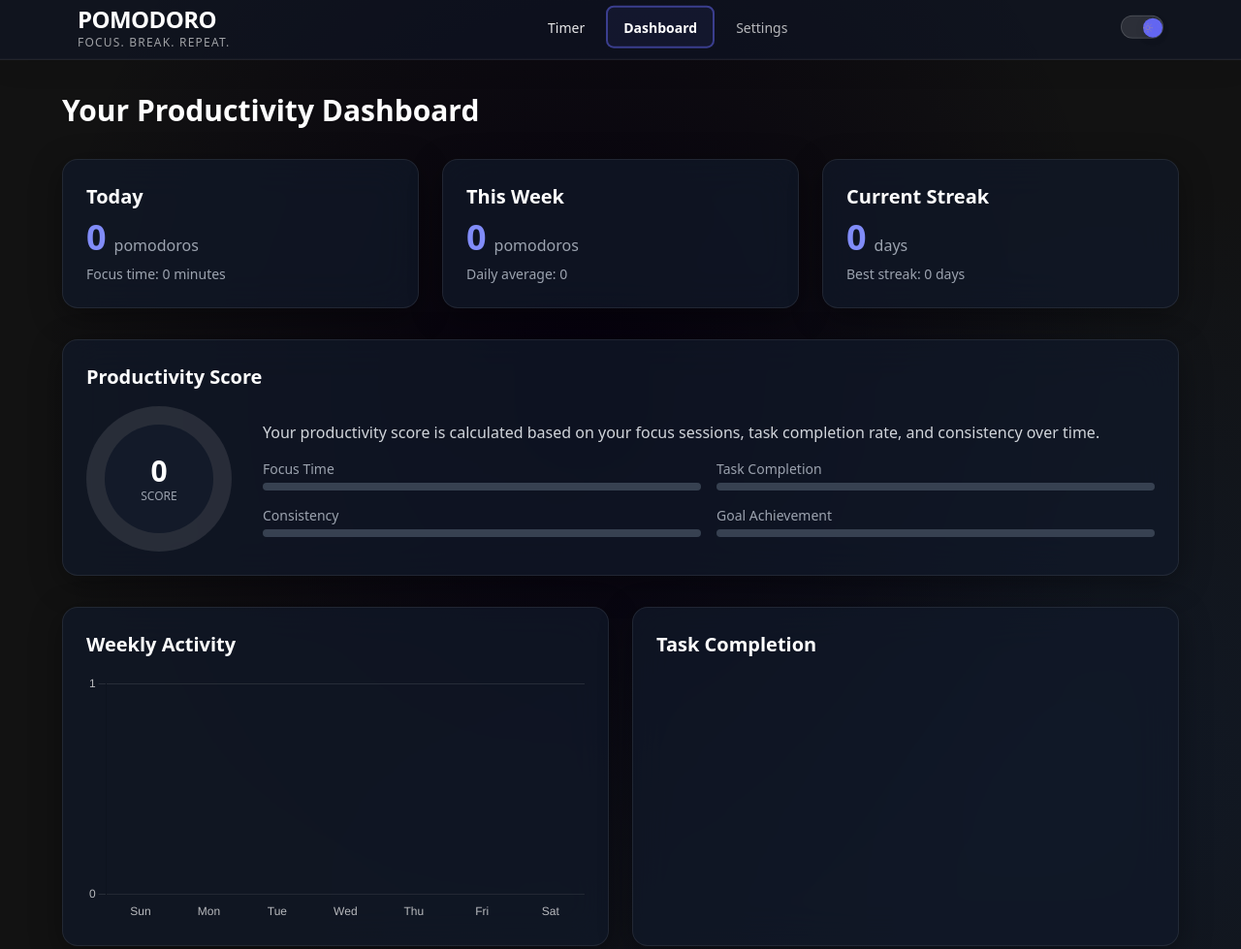
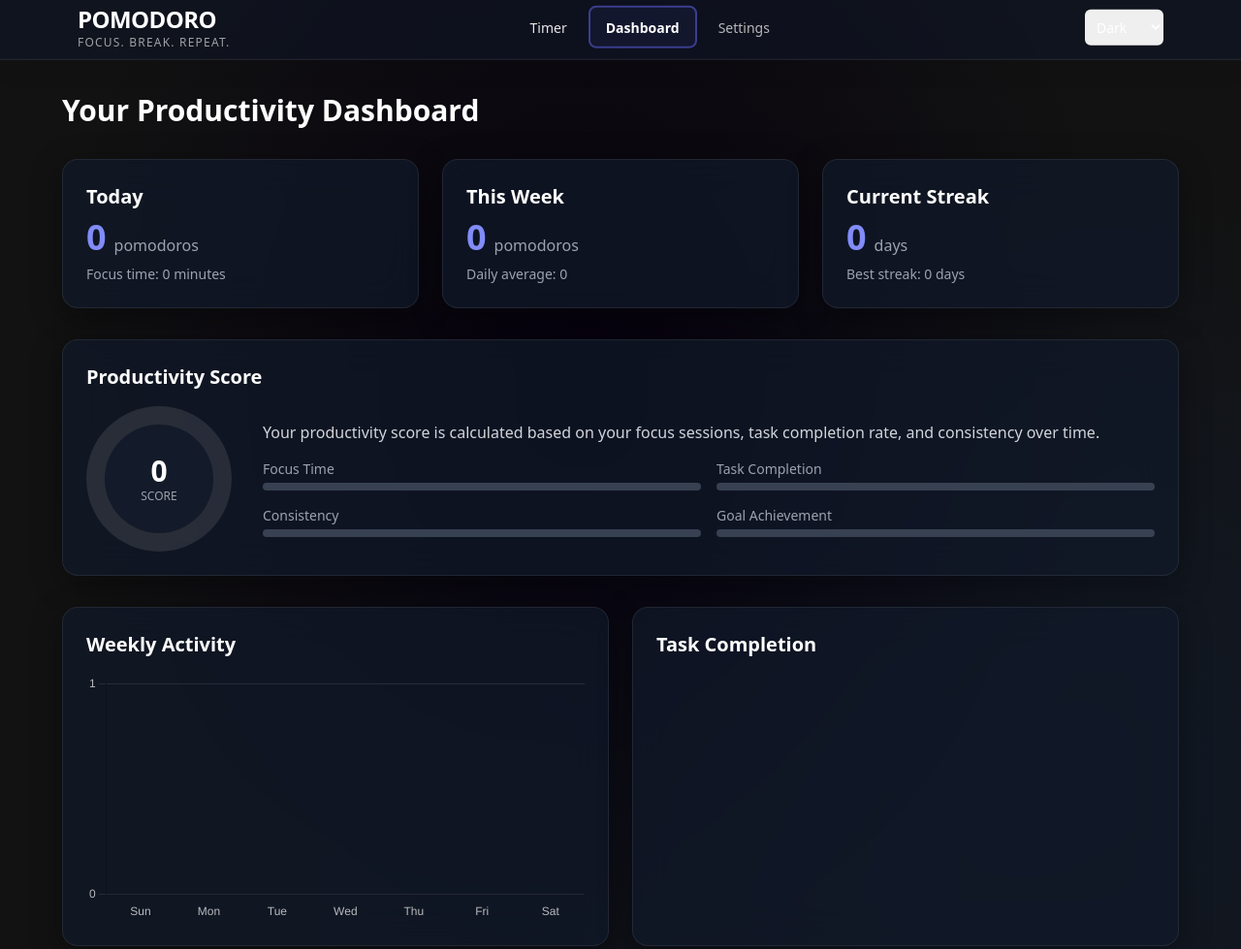
Before and after one commit to Debug-Jeff/pomodoro, a plain HTML site: page dashboard.html in a window 1280 px wide. Shown: the top 979 px of the page at 97% size. Drawn offline with nearby package versions, Linux system fonts and the light colour scheme.

Commit message:
theme-link fix

```diff
--- a/dashboard.html
+++ b/dashboard.html
@@ -379,16 +379,17 @@
           <div class="nav-underline"></div>
         </a>
       </div>
-      <!-- Theme Toggle Switch -->
+      <!-- Theme Selection Dropdown -->
       <div class="relative group ml-4">
-        <button id="theme-switch" class="theme-switch" type="button" aria-label="Toggle theme" data-theme="dark">
-          <span class="switch-thumb">
-            <svg class="icon icon-sun" viewBox="0 0 24 24" fill="none" stroke="currentColor" stroke-width="2" stroke-linecap="round" stroke-linejoin="round"><circle cx="12" cy="12" r="5"/><line x1="12" y1="1" x2="12" y2="3"/><line x1="12" y1="21" x2="12" y2="23"/><line x1="4.22" y1="4.22" x2="5.64" y2="5.64"/><line x1="18.36" y1="18.36" x2="19.78" y2="19.78"/><line x1="1" y1="12" x2="3" y2="12"/><line x1="21" y1="12" x2="23" y2="12"/><line x1="4.22" y1="19.78" x2="5.64" y2="18.36"/><line x1="18.36" y1="5.64" x2="19.78" y2="4.22"/></svg>
-            <svg class="icon icon-moon" viewBox="0 0 24 24" fill="none" stroke="currentColor" stroke-width="2" stroke-linecap="round" stroke-linejoin="round"><path d="M21 12.79A9 9 0 1111.21 3a7 7 0 109.79 9.79z"/></svg>
-          </span>
-        </button>
+        <select id="theme-select" class="p-2 rounded-md bg-black/30 text-white text-sm focus:outline-none focus:ring-2 focus:ring-indigo-400 glass-dropdown">
+          <option value="dark">Dark</option>
+          <option value="dim">Dim</option>
+          <option value="purple">Purple</option>
+          <option value="ocean">Ocean</option>
+          <option value="sunset">Sunset</option>
+        </select>
       </div>
-      <!-- Mobile menu button (optional, can be improved in next steps) -->
+      <!-- Mobile menu button -->
       <button class="md:hidden text-white focus:outline-none">
         <svg xmlns="http://www.w3.org/2000/svg" class="h-6 w-6" fill="none" viewBox="0 0 24 24" stroke="currentColor">
           <path stroke-linecap="round" stroke-linejoin="round" stroke-width="2" d="M4 6h16M4 12h16M4 18h16" />
```
Also changed, not shown: home.html (+1 -1 lines), settings.html (+9 -8 lines).
